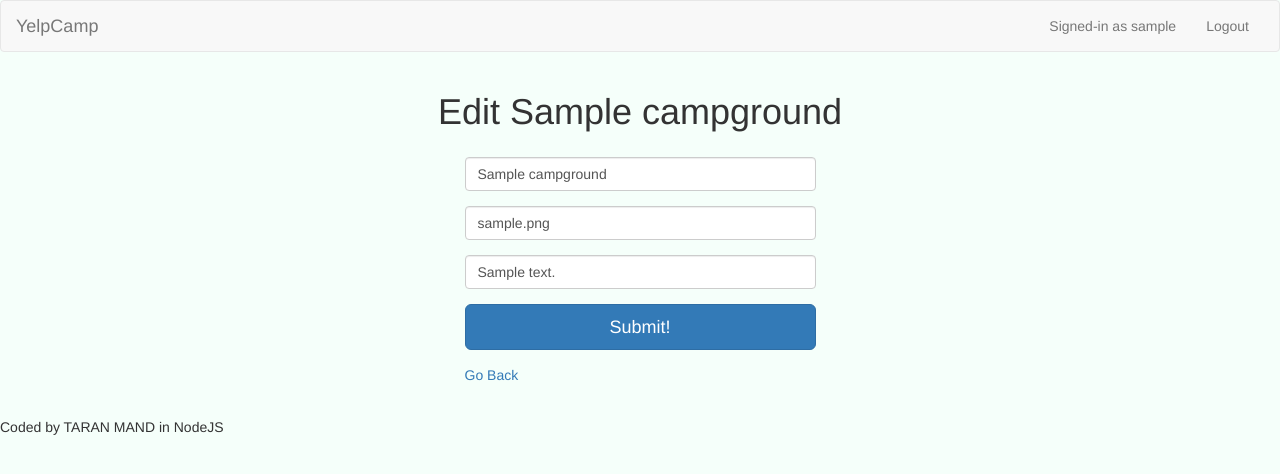
After one commit to Taz27/yelpcamp, a Node server app: page /campgrounds/600000000000000000000001/edit in a window 1280 px wide. The commit adds this page. Shown: the top 474 px of the page. Run offline with Node 20, Linux system fonts and the light colour scheme; a user stored in the database is signed in; tables that the repository leaves empty hold one stand-in row (values such as "Sample post"); some libraries are stand-ins or nearby versions.

Commit message:
Added Authorization & Update/Delete

```diff
--- a/app.js
+++ b/app.js
@@ -8,6 +8,8 @@ const express 	=  require("express"),
 	  Campground = require("./models/campground"),
 	  User =       require("./models/user"),
 	  seedDB =     require("./seeds"),
+	  methodOverride = require("method-override"),
+	  expressSanitizer = require("express-sanitizer"),
       LocalStrategy = require("passport-local"),
       passportLocalMongoose = require("passport-local-mongoose");
 
@@ -31,6 +33,8 @@ mongoose.connect("mongodb://localhost/yelp_camp_v9", {
 app.use(express.static(path.join(__dirname, "public")));
 app.set("view engine", "ejs");
 app.use(bodyParser.urlencoded({extended: true}));
+app.use(methodOverride("_method"));
+app.use(expressSanitizer());
 
 //Configure PASSPORT
 app.use(require("express-session")({
--- /dev/null
+++ b/middleware/index.js
@@ -0,0 +1,56 @@
+const Campground = require("../models/campground");
+const Comment = require("../models/comment");
+
+// all the middleare goes here
+const middlewareObj = {};
+
+middlewareObj.checkCampgroundOwnership = function(req, res, next) {
+ if(req.isAuthenticated()){
+        Campground.findById(req.params.id, function(err, foundCampground){
+           if(err){
+               res.redirect("back");
+           }  else {
+               // does user own the campground?
+            if(foundCampground.author.id.equals(req.user._id)) {
+                next();
+            } else {
+                res.redirect("back");
+            }
+           }
+        });
+    } else {
+        res.redirect("back");
+    }
+}
+
+middlewareObj.checkCommentOwnership = function(req, res, next) {
+ if(req.isAuthenticated()){
+        Comment.findById(req.params.comment_id, function(err, foundComment){
+           if(err){
+               res.redirect("back");
+           }  else {
+               // does user own the comment?
+            if(foundComment.author.id.equals(req.user._id)) {
+                next();
+            } else {
+                res.redirect("back");
+            }
+           }
+        });
+    } else {
+        res.redirect("back");
+    }
+}
+
+middlewareObj.isLoggedIn = function(req, res, next){
+    //check if user is logged in
+	//if yes, run the callback function of route (which is next)
+	//else redirect to login page.
+	if (req.isAuthenticated()) {
+        next();
+    } else {
+		res.redirect("/login");
+	}
+}
+
+module.exports = middlewareObj;
--- a/package.json
+++ b/package.json
@@ -12,7 +12,9 @@
     "body-parser": "^1.19.0",
     "ejs": "^3.0.1",
     "express": "^4.17.1",
+    "express-sanitizer": "^1.0.5",
     "express-session": "^1.17.0",
+    "method-override": "^3.0.0",
     "mongoose": "^5.8.1",
     "passport": "^0.4.1",
     "passport-local": "^1.0.0",
--- a/public/stylesheets/app.css
+++ b/public/stylesheets/app.css
@@ -19,3 +19,7 @@ body {
 	display: flex;
 	flex-wrap: wrap;
 }
+
+.delete-form {
+    display: inline;
+}
--- a/routes/campgrounds.js
+++ b/routes/campgrounds.js
@@ -1,6 +1,7 @@
 const express    = require("express"),
 	  router     = express.Router(),
-	  Campground = require("../models/campground");
+	  Campground = require("../models/campground"),
+	  middleware = require("../middleware");
 
 //INDEX route
 router.get("/campgrounds", (req, res) => {
@@ -16,7 +17,7 @@ router.get("/campgrounds", (req, res) => {
 });
 
 //CREATE route
-router.post("/campgrounds", isLoggedIn, (req, res) => {
+router.post("/campgrounds", middleware.isLoggedIn, (req, res) => {
 	//post route. Add new CampG in database.
 	var name = req.body.name;
 	var image = req.body.image;
@@ -36,7 +37,7 @@ router.post("/campgrounds", isLoggedIn, (req, res) => {
 });
 
 //NEW FORM ROUTE
-router.get("/campgrounds/new", isLoggedIn, (req, res) => {
+router.get("/campgrounds/new", middleware.isLoggedIn, (req, res) => {
 	//get 'add new' form.
 	res.render("campgrounds/new");
 });
@@ -54,17 +55,42 @@ router.get("/campgrounds/:id", (req, res) => {
 	});
 });
 
-//own middleware function
-function isLoggedIn(req, res, next) {
-	//check if user is logged in
-	//if yes, run the callback function of route (which is next)
-	//else redirect to login page.
-	if (req.isAuthenticated()) {
-        next();
-    } else {
-		res.redirect("/login");
-	}
+//EDIT ROUTE
+router.get("/campgrounds/:id/edit", middleware.checkCampgroundOwnership, (req, res) => {
+	//find campground by id the show it with data loaded.
+	Campground.findById(req.params.id, (err, foundCampG) => {
+		res.render("campgrounds/edit", {campground: foundCampG});
+	});
+});
 
-}
+//UPDATE ROUTE
+router.put("/campgrounds/:id", middleware.checkCampgroundOwnership, (req, res) => {
+	//update campground by id. SANITIZE first.
+	req.body.campground.name = req.sanitize(req.body.campground.name);
+	req.body.campground.description = req.sanitize(req.body.campground.description);
+
+	Campground.findByIdAndUpdate(req.params.id, req.body.campground, (err, updatedCampG) => {
+		if (err) {
+			res.redirect("/campgrounds");
+		} else {
+			console.log("SUCCESS: Campground Updated!");
+			res.redirect("/campgrounds/" + req.params.id);
+		}
+	});
+});
+
+//DELETE ROUTE
+router.delete("/campgrounds/:id", middleware.checkCampgroundOwnership, (req, res) => {
+	//delete campground by id.
+	Campground.findByIdAndDelete(req.params.id, (err, deletedCampG) => {
+		if (err) {
+			res.redirect("/campgrounds");
+		} else {
+			console.log("SUCCESS: Campground Deleted!");
+			res.redirect("/campgrounds");
+		}
+	});
+});
+
 
 module.exports = router;
--- /dev/null
+++ b/views/campgrounds/edit.ejs
@@ -0,0 +1,26 @@
+<%- include("../partials/header") %>
+
+<div class="container">
+    <div class="row">
+        <h1 style="text-align: center">Edit <%= campground.name %></h1>
+        <div style="width: 30%; margin: 25px auto;">
+            <form action="/campgrounds/<%= campground._id %>?_method=PUT" method="POST">
+                <div class="form-group">
+                    <input class="form-control" type="text" name="campground[name]" value="<%= campground.name %>">
+                </div>
+                <div class="form-group">
+                    <input class="form-control" type="text" name="campground[image]" value="<%= campground.image %>">
+                </div>
+                <div class="form-group">
+                    <input class="form-control" type="text" name="campground[description]" value="<%= campground.description %>">
+                </div>
+                <div class="form-group">
+                    <button class="btn btn-lg btn-primary btn-block">Submit!</button>
+                </div>
+            </form>
+            <a href="/campgrounds">Go Back</a>
+        </div>
+    </div>
+</div>
+
+<%- include("../partials/footer") %>
```
Also changed, not shown: models/campground.js (+13 -0 lines), routes/comments.js (+37 -14 lines), views/campgrounds/show.ejs (+15 -1 lines), views/comments/edit.ejs (added, +20 -0 lines), 1 other file.
